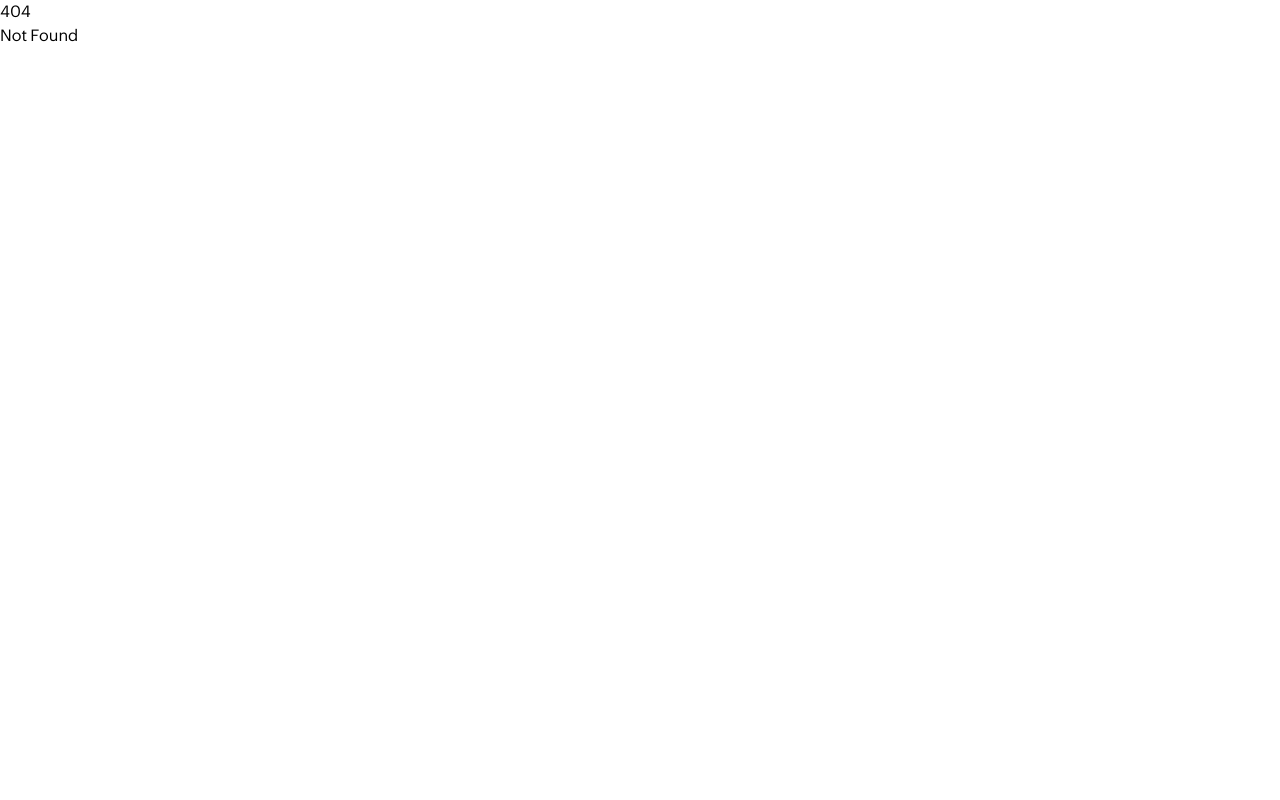
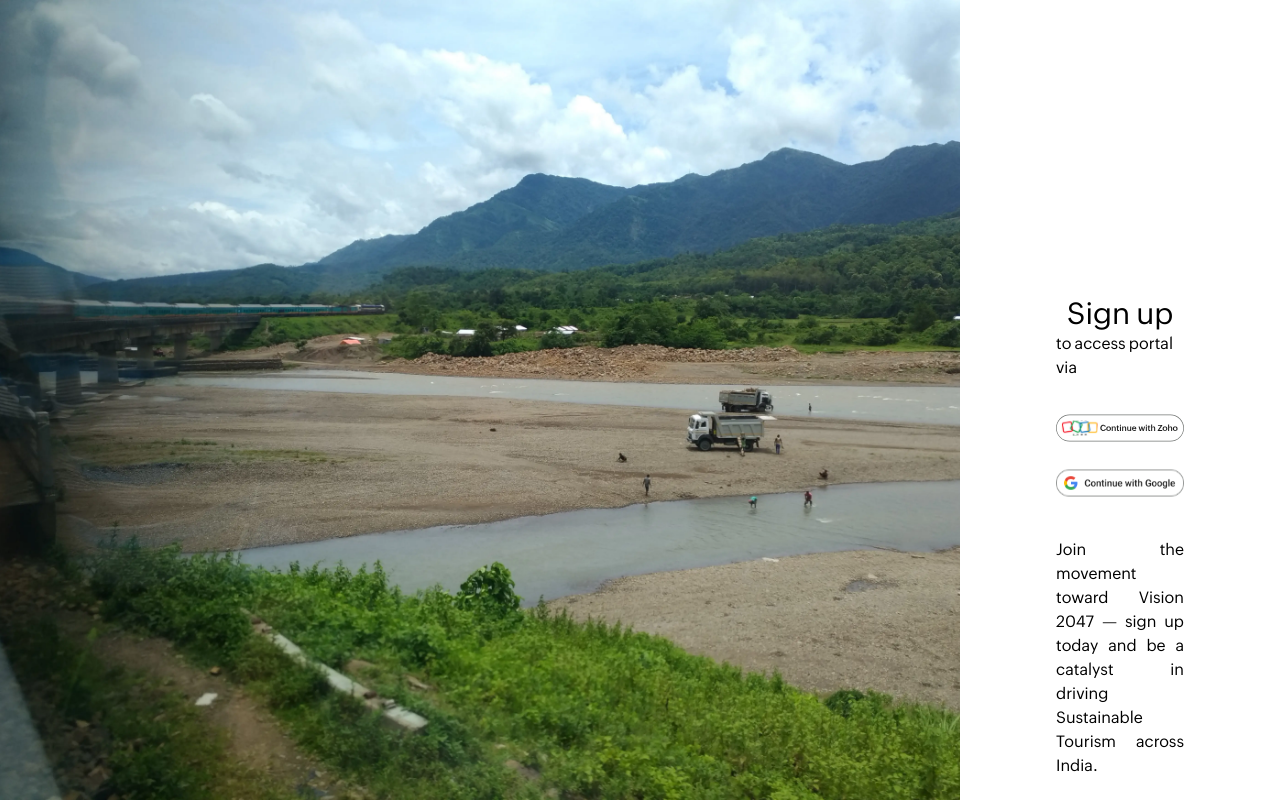
Before and after one commit to goanubhavbharat/gab-frontend, a SvelteKit app: page /register in a window 1280 px wide. Before the commit this address had no page. Built offline with nearby package versions, Linux system fonts and the light colour scheme.

Commit message:
add register route

```diff
--- /dev/null
+++ b/src/routes/register/+page.server.ts
@@ -0,0 +1,12 @@
+import { redirect } from '@sveltejs/kit';
+import type { Actions } from './$types';
+import { PRIVATE_API_URL } from '$env/static/private';
+
+export const actions: Actions = {
+    zoho: async() => {
+        throw redirect(302, `${PRIVATE_API_URL}/auth/v1/oauth/zoho/login`);
+    },
+    google: async() => {
+        throw redirect(302, `${PRIVATE_API_URL}/auth/v1/oauth/google/login`);
+    }
+}
--- /dev/null
+++ b/src/routes/register/+page.svelte
@@ -0,0 +1,41 @@
+<script lang="ts">
+  import Zoho from "$lib/components/oauth2/Zoho.svelte";
+  import Google from "$lib/components/oauth2/Google.svelte";
+  import main_image from "$lib/assets/images/register_screen.webp";
+</script>
+
+<svelte:head>
+  <title>Register | GoAnubhavBharat</title>
+</svelte:head>
+
+<section id="register-user" class="flex-none md:flex items-center h-screen">
+  <div
+    class="h-1/2 lg:h-full lg:w-3/4 w-full bg-cover bg-center"
+    style={`background-image: url(${main_image});`}
+  ></div>
+  <div
+    class="h-1/2 lg:w-1/4 flex flex-col bg-white p-18 md:p-24 rounded-md items-center"
+  >
+    <h1 class="text-3xl font-medium">Sign up</h1>
+    <h2>to access portal via</h2>
+
+    <section id="register-oidc" class="flex flex-col mt-6">
+      <form action="?/zoho" method="POST">
+        <button type="submit">
+          <Zoho />
+        </button>
+      </form>
+      <form action="?/google" method="POST">
+        <button type="submit">
+          <Google />
+        </button>
+      </form>
+    </section>
+
+    <section id="register-note" class="mt-6 text-justify">
+      <p>
+        Join the movement toward Vision 2047 — sign up today and be a catalyst in driving Sustainable Tourism across India.
+      </p>
+    </section>
+  </div>
+</section>
```
Also changed, not shown: src/lib/assets/images/register_screen.webp (added).
